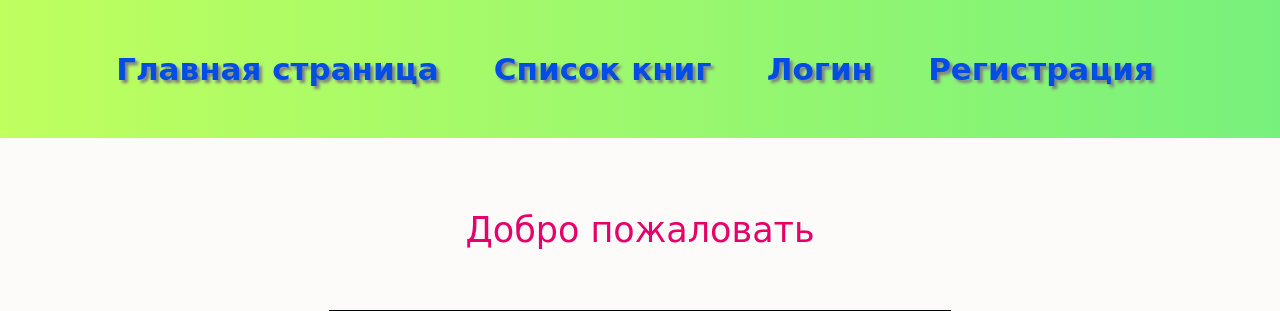
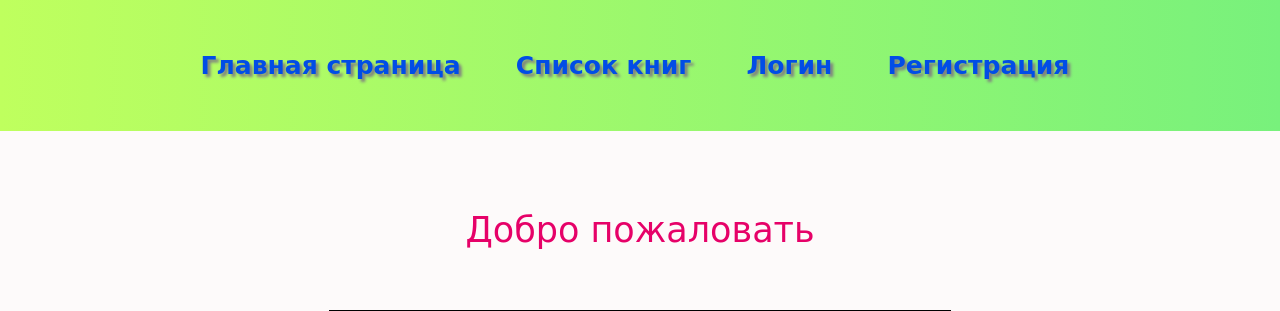
Before and after one commit to PolinaZaiko/RGR2, a Flask app: page /rgr in a window 1280 px wide. Shown: the top 311 px of the page. Run offline with Flask 3, Linux system fonts and the light colour scheme.

Commit message:
Внесла правки

```diff
--- a/rgr.py
+++ b/rgr.py
@@ -26,8 +26,6 @@ def main():
 def logout():
     logout_user()
     return redirect('/rgr')
-
-
 
 @rgr.route('/delete_account', methods=['GET'])
 @login_required
--- a/static/main.css
+++ b/static/main.css
@@ -59,12 +59,12 @@ img {
   text-shadow: 3px 3px 3px gray;
   font-weight: bold;
   margin-right: 30px;
-  font-size: 31px;;
+  font-size: 25px;
 }
 
 .current a:hover {
   color: rgb(237, 7, 87);
-  font-size: 32px;
+  font-size: 26px;
 }
 
 .a {
```
Also changed, not shown: 1 other file.
